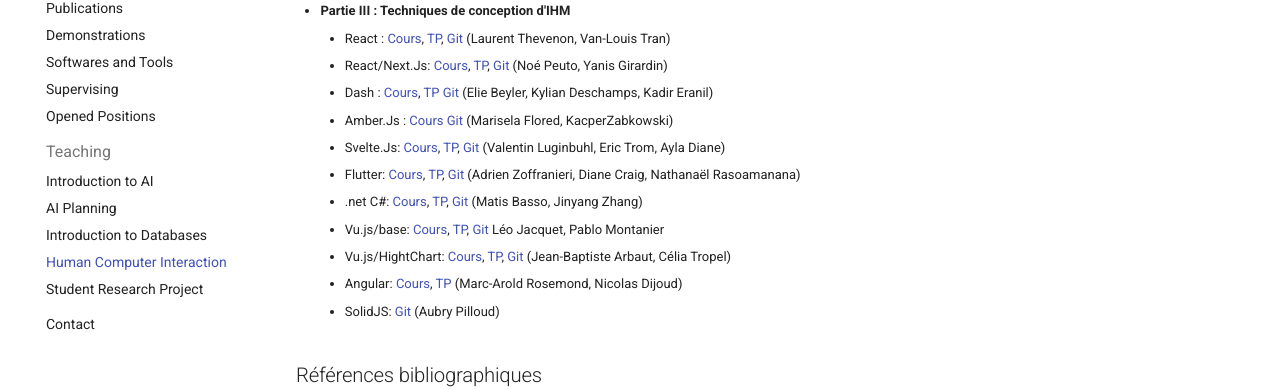
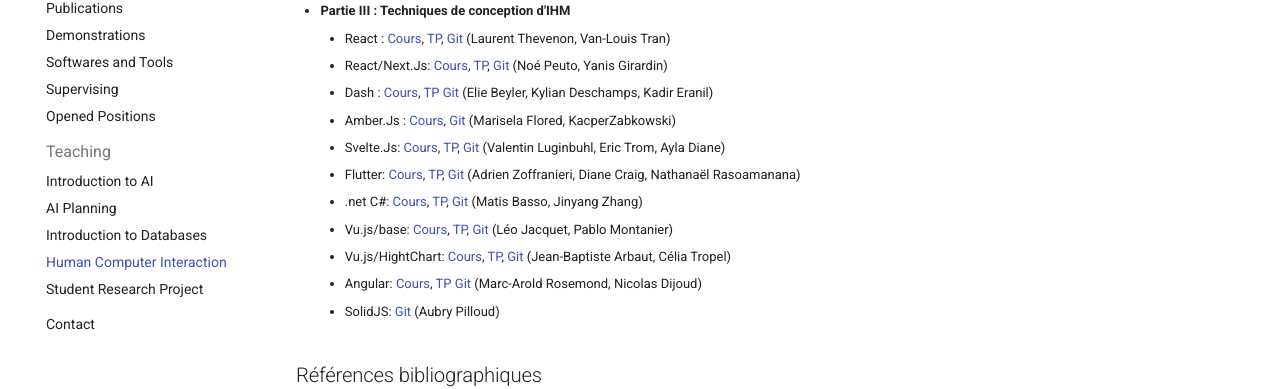
Before and after one commit to pellierd/homepage, an MkDocs documentation site: the page built from docs/teaching/hci.md, in a window 1280 px wide and 900 px high, scrolled down 725 px. Shown: the part 147-536 px from the top of the window. Built offline with MkDocs 1.6.1 and Material for MkDocs 9.7.7, drawn with Linux system fonts in a browser that asks for light colours.

Commit message:
modif ihm

```diff
--- a/docs/teaching/hci.md
+++ b/docs/teaching/hci.md
@@ -28,13 +28,13 @@
     - React : [Cours](hci/tmp/React.pdf), [TP](https://github.com/Bloubing/trois-petits-cochons), [Git](https://github.com/Bloubing/M2-IHM) (Laurent Thevenon, Van-Louis Tran)
     - React/Next.Js: [Cours](hci/tmp/NextJS.pdf), [TP](https://tp-nextjs-alpha.vercel.app), [Git](https://github.com/noepeutot/GIRARDIN_PEUTOT_Musiverse) (Noé Peuto, Yanis Girardin)
     - Dash : [Cours](hci/tmp/Dash.pdf), [TP](https://github.com/Fina49/Projet_IHM/tree/TP) [Git](https://github.com/Fina49/Projet_IHM/tree/main) (Elie Beyler, Kylian Deschamps, Kadir Eranil)
-    - Amber.Js : [Cours](hci/tmp/EmberJS.pdf) [Git](https://github.com/Kacpier/ember-quickstart) (Marisela Flored, KacperZabkowski)
+    - Amber.Js : [Cours](hci/tmp/EmberJS.pdf), [Git](https://github.com/Kacpier/ember-quickstart) (Marisela Flored, KacperZabkowski)
     - Svelte.Js: [Cours](https://www.canva.com/design/DAG5PXv9in4/KtJ4V155oL0VE3xcHTVVtw/edit), [TP](https://www.notion.so/lelinguine/D-couverte-de-SvelteJS-2a9687c54bf880c591fbf5ac4e363f63), [Git](https://github.com/lelinguine/ihm-project) (Valentin Luginbuhl, Eric Trom, Ayla Diane)
     - Flutter: [Cours](hci/tmp/Flutter.pdf), [TP](https://github.com/Pandaniens/FlutterTestIHM/), [Git](https://github.com/Diane38/IHM_S9_Craig_Zoffranieri_-Rasoamanana.git) (Adrien Zoffranieri, Diane Craig, Nathanaël Rasoamanana)
     - .net C#: [Cours](https://docs.google.com/presentation/d/18nEf82vEkagVzWKCFFFI7paTP4bMEXMdSuw1On4LN5Q/edit?slide=id.p#slide=id.p), [TP](https://github.com/yilingwaku/BlazorTpDemo/tree/main), [Git](https://github.com/yilingwaku/BlazorTpDemo/tree/main) (Matis Basso, Jinyang Zhang)
-    - Vu.js/base: [Cours](https://github.com/leo-jcq/tp-todo-app/blob/main/presentation.pdf), [TP]( https://github.com/leo-jcq/tp-todo-app), [Git](https://github.com/leo-jcq/projet-ihm) Léo Jacquet, Pablo Montanier
+    - Vu.js/base: [Cours](https://github.com/leo-jcq/tp-todo-app/blob/main/presentation.pdf), [TP]( https://github.com/leo-jcq/tp-todo-app), [Git](https://github.com/leo-jcq/projet-ihm) (Léo Jacquet, Pablo Montanier)
     - Vu.js/HightChart: [Cours](http://github.com/CTRetu/IHM-Activite-HighCharts/blob/main/HighCharts_Arbaut_Tropel_M2_MIASHS_IC_IHM.pdf), [TP]( https://github.com/CTRetu/IHM-Activite-HighCharts/tree/main), [Git](https://github.com/CTRetu/Interaction-Homme-Machine-Arbaut-Tropel-MIASHS-IC) (Jean-Baptiste Arbaut, Célia Tropel)
-    - Angular: [Cours](https://docs.google.com/presentation/d/1ZOapGsFTTztzIMGpo9KG2uXQpOtNoPcrlvw9nQZi9II/edit?slide=id.p2#slide=id.p2), [TP](https://github.com/Nizijolas/IHM2_AngularTP) (Marc-Arold Rosemond, Nicolas Dijoud)
+    - Angular: [Cours](https://docs.google.com/presentation/d/1ZOapGsFTTztzIMGpo9KG2uXQpOtNoPcrlvw9nQZi9II/edit?slide=id.p2#slide=id.p2), [TP](https://github.com/Nizijolas/IHM2_AngularTP) [Git](https://github.com/Nizijolas/projetFrontIHM) (Marc-Arold Rosemond, Nicolas Dijoud)
     - SolidJS: [Git](https://github.com/Aubry-PILLOUD/Projet_IHM_Aubry_PILLOUD) (Aubry Pilloud)
 
 ## Références bibliographiques
```
